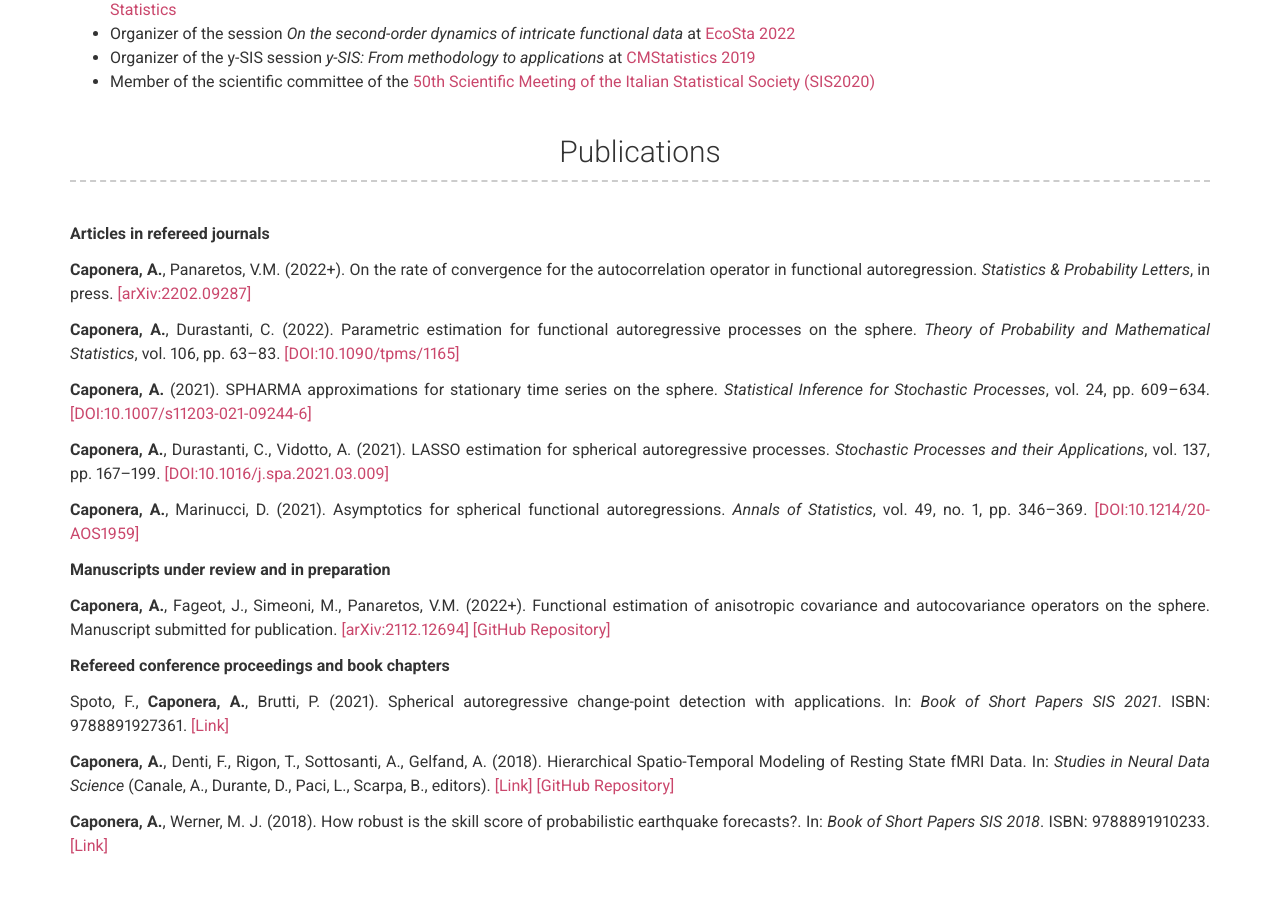
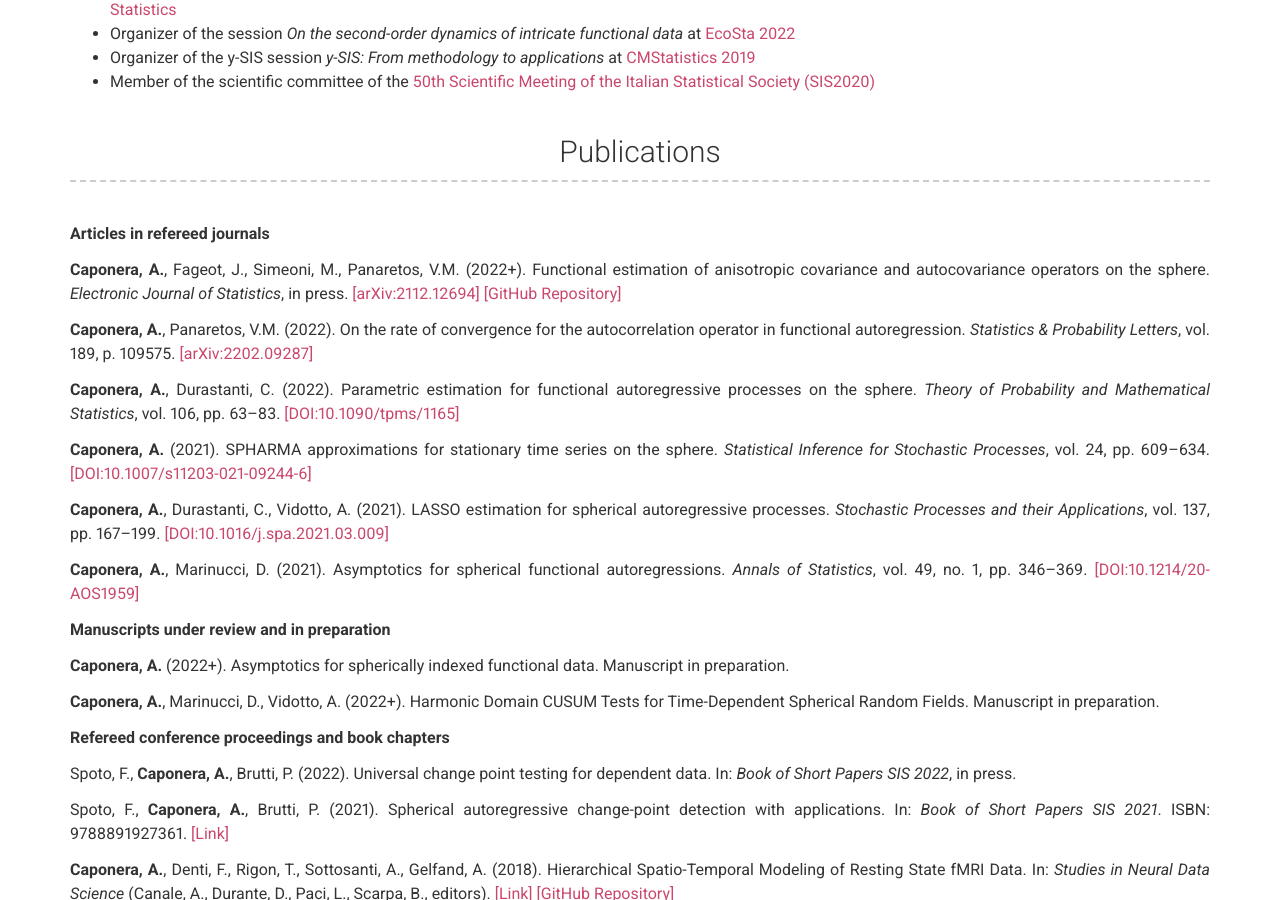
Before and after one commit to alessiacaponera/alessiacaponera.github.io, a Jekyll site: the page built from index.md, in a window 1280 px wide and 900 px high, scrolled down 2224 px. Built offline with Jekyll 4.4.1, drawn with Linux system fonts in a browser that asks for light colours.

Commit message:
Update _config.yml

```diff
--- a/_config.yml
+++ b/_config.yml
@@ -61,7 +61,9 @@ more_content: |
 
     **Articles in refereed journals**
 
-    **Caponera, A.**, Panaretos, V.M. (2022+). On the rate of convergence for the autocorrelation operator in functional autoregression. *Statistics & Probability Letters*, in press. [[arXiv:2202.09287]](https://arxiv.org/pdf/2202.09287.pdf)
+    **Caponera, A.**, Fageot, J., Simeoni, M., Panaretos, V.M. (2022+). Functional estimation of anisotropic covariance and autocovariance operators on the sphere. *Electronic Journal of Statistics*, in press. [[arXiv:2112.12694]](https://arxiv.org/pdf/2112.12694.pdf) [[GitHub Repository]](https://github.com/matthieumeo/sphericov)
+
+    **Caponera, A.**, Panaretos, V.M. (2022). On the rate of convergence for the autocorrelation operator in functional autoregression. *Statistics & Probability Letters*, vol. 189, p. 109575. [[arXiv:2202.09287]](https://arxiv.org/pdf/2202.09287.pdf)
 
     **Caponera, A.**, Durastanti, C. (2022). Parametric estimation for functional autoregressive processes on the sphere. *Theory of Probability and Mathematical Statistics*, vol. 106, pp. 63--83. [[DOI:10.1090/tpms/1165]](https://doi.org/10.1090/tpms/1165)
 
@@ -73,9 +75,13 @@ more_content: |
 
     **Manuscripts under review and in preparation**
 
-    **Caponera, A.**, Fageot, J., Simeoni, M., Panaretos, V.M. (2022+). Functional estimation of anisotropic covariance and autocovariance operators on the sphere. Manuscript submitted for publication. [[arXiv:2112.12694]](https://arxiv.org/pdf/2112.12694.pdf) [[GitHub Repository]](https://github.com/matthieumeo/sphericov)
+    **Caponera, A.** (2022+). Asymptotics for spherically indexed functional data. Manuscript in preparation.
+
+    **Caponera, A.**, Marinucci, D., Vidotto, A. (2022+). Harmonic Domain CUSUM Tests for Time-Dependent Spherical Random Fields. Manuscript in preparation.
 
     **Refereed conference proceedings and book chapters**
+
+    Spoto, F., **Caponera, A.**, Brutti, P. (2022). Universal change point testing for dependent data. In: *Book of Short Papers SIS 2022*, in press.
 
     Spoto, F., **Caponera, A.**, Brutti, P. (2021). Spherical autoregressive change-point detection with applications. In: *Book of Short Papers SIS 2021*. ISBN: 9788891927361. [[Link]](https://it.pearson.com/content/dam/region-core/italy/pearson-italy/pdf/Docenti/Università/pearson-sis-book-2021-parte-2.pdf)
 
```
